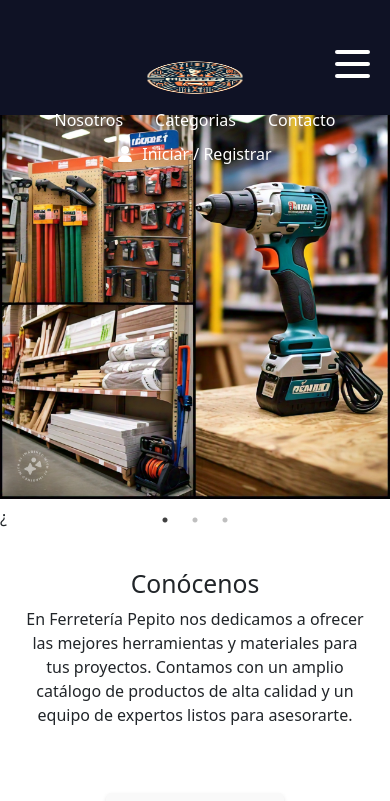
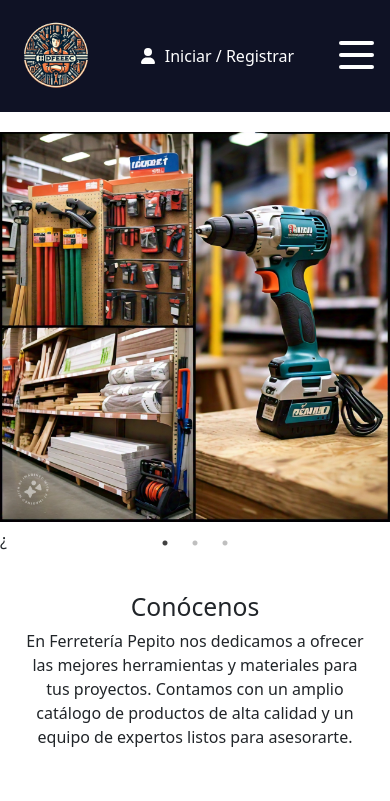
Before and after one commit to GuerraChipana/WebIntegrado, a React (Vite) app: page / in a window 390 px wide. Shown: the top 801 px of the page. Built offline with nearby package versions, Linux system fonts and the light colour scheme.

Commit message:
Primer avance 1.2

```diff
--- a/src/assets/style/Categorias.css
+++ b/src/assets/style/Categorias.css
@@ -1,7 +1,4 @@
-/* Asegúrate de que el contenedor principal tenga suficiente espacio en la parte superior para el header fijo */
 body {
-    margin: 0;
-    padding-top: 80px; /* Ajusta este valor si el tamaño del header cambia */
     font-family: Arial, sans-serif;
 }
 
--- a/src/assets/style/Header.css
+++ /dev/null
@@ -1,77 +0,0 @@
-*,
-*::before,
-*::after {
-    box-sizing: border-box;
-}
-
-body {
-    margin: 0;
-    padding-top: 70px; /* Espacio para el header fijo */
-    font-family: Arial, sans-serif;
-}
-
-.header {
-    display: flex;
-    justify-content: space-between;
-    align-items: center;
-    padding: 3.6rem 2rem;
-    background-color: rgb(15, 18, 37);
-    position: fixed;
-    top: 0;
-    left: 0;
-    width: 100%;
-    height: 80px;
-    z-index: 1000;
-    transition: top 0.3s ease;
-}
-
-.header * {
-    color: #ffffff;
-}
-
-.nav {
-    display: flex;
-    gap: 2rem;
-}
-
-.nav a {
-    color: #ffffff;
-    text-decoration: none;
-    font-weight: 500;
-    font-size: 16px;
-}
-
-.nav a:hover {
-    text-decoration: underline;
-}
-
-.user-action {
-    display: flex;
-    align-items: center;
-}
-
-.user-action a {
-    color: #ffffff;
-    margin-left: 10px;
-    text-decoration: none;
-    font-weight: 500;
-    font-size: 16px;
-}
-
-.user-action a:hover {
-    text-decoration: underline;
-}
-
-.burguer {
-    display: none;
-}
-
-@media (max-width: 768px) {
-    .nav {
-        display: none;
-    }
-
-    .burguer {
-        display: block;
-    }
-}
--- a/src/assets/style/Home.css
+++ b/src/assets/style/Home.css
@@ -2,7 +2,6 @@
 body {
     font-family: 'Montserrat', sans-serif;
     padding: 0;
-
 }
 
 /* Hero Section */
@@ -14,7 +13,7 @@ body {
 
 .hero img {
     width: 100%;
-    height: 100%;
+    height: auto; /* Ajuste para mantener la proporción de la imagen */
     display: block;
     object-fit: cover;
 }
@@ -37,6 +36,7 @@ body {
     justify-content: space-evenly;
     gap: 20px;
     margin-top: 20px;
+    flex-wrap: wrap; /* Permite que los elementos se envuelvan en pantallas más pequeñas */
 }
 
 .info-cards {
@@ -52,11 +52,9 @@ body {
     margin: 10px;
     padding: 10px;
     background-color: #f9f9f9;
-    /* Fondo de tarjeta */
     border-radius: 5px;
-    /* Bordes redondeados */
     box-shadow: 0 2px 4px rgba(0, 0, 0, 0.1);
-    /* Sombra sutil */
+    flex-wrap: wrap; /* Permite que los elementos se envuelvan */
 }
 
 .info-card i {
@@ -202,6 +200,24 @@ body {
     }
 }
 
+@media (max-width: 768px) {
+    .hero {
+        margin-top: 5%;
+    }
+
+    .hero img {
+        height: auto; /* Asegura que la imagen ajuste su altura en pantallas más pequeñas */
+    }
+
+    .about-content {
+        flex-direction: column;
+    }
+
+    .info-card {
+        margin: 10px 0;
+    }
+}
+
 @media (max-width: 480px) {
     .hero img {
         height: auto;
@@ -214,4 +230,12 @@ body {
     .specialty img {
         height: 150px;
     }
+
+    .info-card i {
+        font-size: 40px; /* Ajusta el tamaño del icono en pantallas más pequeñas */
+    }
+
+    .info-card p {
+        font-size: 0.875rem; /* Ajusta el tamaño del texto */
+    }
 }
--- a/src/assets/style/Nosotros.css
+++ b/src/assets/style/Nosotros.css
@@ -13,27 +13,91 @@ h1 {
 
 .card {
     border-radius: 8px;
+    padding: 15px; /* Añadido padding para el contenido de la tarjeta */
+    box-shadow: 0 4px 8px rgba(0, 0, 0, 0.1); /* Añadido sombreado para una mejor visualización */
+    margin-bottom: 20px; /* Espaciado entre tarjetas */
+    overflow: hidden; /* Evita que el contenido se desborde */
 }
 
 .card-title {
     font-size: 1.75rem;
     font-weight: 600;
     color: #007bff;
+    margin-bottom: 10px; /* Espaciado inferior */
 }
 
 .card-body p {
     font-size: 1rem;
     color: #555;
+    line-height: 1.6; /* Mejorar la legibilidad del texto */
 }
 
 .fs-3 {
-    font-size: 1.75rem;
+    font-size: 0.875rem; /* Ajustado para que sea un poco más grande que x-small */
 }
 
 .me-2 {
-    margin-right: 0.5rem;
+    font-size: 0.875rem; /* Ajustado para consistencia */
+    margin-right: 1rem;
 }
 
 iframe {
     border-radius: 8px;
+    width: 100%; /* Asegura que el iframe se ajuste al contenedor */
+    height: auto; /* Mantiene la proporción del iframe */
+    max-width: 100%; /* Evita que el iframe sea más ancho que su contenedor */
 }
+
+/* Medias Queries para hacer el diseño más responsivo */
+
+@media (max-width: 768px) {
+    h1 {
+        font-size: 2rem; /* Reducido el tamaño del título en pantallas más pequeñas */
+    }
+
+    .card {
+        padding: 10px; /* Menor padding en pantallas pequeñas */
+    }
+
+    .card-title {
+        font-size: 1.5rem; /* Ajustado tamaño del título */
+    }
+
+    .card-body p {
+        font-size: 0.875rem; /* Ajustado tamaño del texto */
+    }
+
+    .fs-3 {
+        font-size: 0.75rem; /* Ajustado para ser más adecuado en pantallas pequeñas */
+    }
+
+    .me-2 {
+        font-size: 0.75rem; /* Ajustado para consistencia */
+    }
+}
+
+@media (max-width: 480px) {
+    h1 {
+        font-size: 1.5rem; /* Reducido aún más el tamaño del título */
+    }
+
+    .card {
+        padding: 5px; /* Menor padding en pantallas muy pequeñas */
+    }
+
+    .card-title {
+        font-size: 1.25rem; /* Ajustado para pantallas más pequeñas */
+    }
+
+    .card-body p {
+        font-size: 0.75rem; /* Ajustado para pantallas muy pequeñas */
+    }
+
+    .fs-3 {
+        font-size: 0.625rem; /* Ajustado para ser más pequeño */
+    }
+
+    .me-2 {
+        font-size: 0.625rem; /* Ajustado para consistencia */
+    }
+}
--- a/src/components/BurguerButton.jsx
+++ b/src/components/BurguerButton.jsx
@@ -10,7 +10,7 @@ function BurguerButton() {
         <div>
             <Burguer>
                 <div
-                    className={`icon nav-icon-5 ${clicked ? 'open' : ''}`}
+                    className={`icon ${clicked ? 'open' : ''}`}
                     onClick={() => setClicked(!clicked)}
                 >
                     <span></span>
@@ -19,10 +19,10 @@ function BurguerButton() {
                 </div>
             </Burguer>
             <Menu className={clicked ? 'open' : ''}>
-                <Link to="/">Inicio</Link>
-                <Link to="/Nosotros">Nosotros</Link>
-                <Link to="/Categorias">Categorias</Link>
-                <Link to="/Contacto">Contacto</Link>
+                <Link to="/" onClick={() => setClicked(false)}>Inicio</Link>
+                <Link to="/Nosotros" onClick={() => setClicked(false)}>Nosotros</Link>
+                <Link to="/Categorias" onClick={() => setClicked(false)}>Categorias</Link>
+                <Link to="#" onClick={() => setClicked(false)}>Contactanos</Link>
             </Menu>
         </div>
     );
@@ -34,14 +34,12 @@ const Burguer = styled.div`
     .icon {
         width: 35px;
         height: 30px;
-        position: fixed; /* O absolute si es necesario */
-        top: 50px; /* Ajusta según sea necesario */
-        right: 20px; /* Ajusta según sea necesario */
+        position: relative;
         cursor: pointer;
         display: flex;
         justify-content: center;
         align-items: center;
-        z-index: 1000; /* Asegúrate de que el z-index sea alto */
+        z-index: 1001; /* Asegúrate de que el z-index sea mayor que el del slider */
     }
 
     .icon span {
@@ -87,36 +85,35 @@ const Burguer = styled.div`
 
 const Menu = styled.div`
     display: none;
-    background-color: #3250ff;
-    position: fixed; /* O absolute si es necesario */
-    top: 112px;
+    background-color: rgb(15, 18, 37);
+    position: absolute;
+    top: 112.2px; /* Ajusta según sea necesario */
     right: 0;
-    width: 208px;
-    height: 0; /* Inicialmente colapsado */
+    width: 250px; /* Ajusta según sea necesario */
+    height: 0;
     overflow: hidden;
-    text-align: center; /* Centra horizontalmente el texto */
-    border-radius: 0 0 10px 110px; /* Forma de media esfera */
-    display: flex; /* Usar flexbox para centrar verticalmente */
-    flex-direction: column; /* Colocar los elementos en una columna */
-    justify-content: center; /* Centrar verticalmente */
+    text-align: center;
+    border-radius: 0 0 10px 10px; /* Ajusta el radio del borde */
+    display: flex;
+    flex-direction: column;
+    justify-content: center;
     transition: height 0.7s ease, background-color 0.7s ease;
-    z-index: 999; /* Asegúrate de que el z-index sea alto pero menor que el del botón */
+    z-index: 1000; /* Asegúrate de que el z-index sea mayor que el del slider */
 
     &.open {
-        display: flex; /* Mostrar como flexbox cuando está abierto */
+        display: flex;
         height: 250px; /* Altura expandida */
     }
 
     a {
         color: #fff;
-        padding: 10px;
-        margin: 0; /* Ajustar margen para centrar el texto */
+        padding: 15px; /* Ajusta el padding para mayor comodidad */
         text-decoration: none;
         font-size: 17px;
     }
 
     a:hover {
-        background-color: rgba(255, 255, 255, 0.2); /* Color más claro al pasar el mouse */
+        background-color: rgba(255, 255, 255, 0.25); /* Color más claro al pasar el mouse */
     }
 
     @media (min-width: 768px) {
--- a/src/components/Header.jsx
+++ b/src/components/Header.jsx
@@ -1,43 +1,25 @@
 // eslint-disable-next-line no-unused-vars
-import React, { useState, useEffect } from 'react';
+import React from 'react';
+import styled from 'styled-components';
 import { FontAwesomeIcon } from '@fortawesome/react-fontawesome';
 import { faUser } from '@fortawesome/free-solid-svg-icons';
-import BurguerButton from '../components/BurguerButton';
+import BurguerButton from './BurguerButton';
 import { Link } from 'react-router-dom';
-import '../assets/style/Header.css'
 
 const Header = () => {
-    const [showHeader, setShowHeader] = useState(true);
-    const [lastScrollTop, setLastScrollTop] = useState(0);
-
-    useEffect(() => {
-        const handleScroll = () => {
-            const currentScroll = window.pageYOffset || document.documentElement.scrollTop;
-            if (currentScroll > lastScrollTop) {
-                setShowHeader(false);
-            } else {
-                setShowHeader(true);
-            }
-            setLastScrollTop(currentScroll <= 0 ? 0 : currentScroll);
-        };
-
-        window.addEventListener('scroll', handleScroll);
-
-        return () => window.removeEventListener('scroll', handleScroll);
-    }, [lastScrollTop]);
-
     return (
-        <header className={`header ${showHeader ? '' : 'hidden'}`}>
-            <div className="logo">
+        <HeaderContainer>
+            <i><div className="logo">
                 <Link to="/">
                     <img
-                        src="src\assets\img\logo_DFEEC.png"
+                        src="src/assets/img/logo_DFEEC.png"
                         alt="Logo"
-                        width="120"
-                        height="100"
+                        width="80"
+                        height="80"
                     />
                 </Link>
-            </div>
+            </div></i>
+
             <nav className="nav">
                 <Link to="/Nosotros">Nosotros</Link>
                 <Link to="/Categorias">Categorias</Link>
@@ -47,11 +29,73 @@ const Header = () => {
                 <FontAwesomeIcon icon={faUser} />
                 <a href="#">Iniciar / Registrar</a>
             </div>
-            <div className="burguer">
+            <div className='burguer'>
                 <BurguerButton />
             </div>
-        </header>
+        </HeaderContainer>
     );
 };
 
 export default Header;
+
+const HeaderContainer = styled.nav`
+    display: flex;
+    justify-content: space-between;
+    align-items: center;
+    padding: 1rem;
+    background-color: rgb(15, 18, 37);
+
+    .logo {
+        flex-shrink: 0;
+    }
+
+    .logo a img {
+        display: block;
+    }
+
+    .nav {
+        display: flex;
+        gap: 1rem; /* Espacio entre enlaces */
+    }
+
+    .nav a {
+        color: white;
+        text-decoration: none;
+        font-weight: 500;
+    }
+
+    .nav a:hover {
+        text-decoration: underline; /* Subrayado al pasar el ratón */
+    }
+
+    .user-action {
+        display: flex;
+        align-items: center;
+        color: white;
+    }
+
+    .user-action a {
+        color: white;
+        text-decoration: none;
+        margin-left: 10px; /* Espacio entre icono y texto */
+        font-weight: 500;
+    }
+
+    .user-action a:hover {
+        text-decoration: underline; /* Subrayado al pasar el ratón */
+    }
+
+    .burguer {
+        display: none;
+    }
+
+    @media (max-width: 768px) {
+        .nav {
+            display: none;
+        }
+
+        .burguer {
+            display: block;
+        }
+    }
+`;
```
